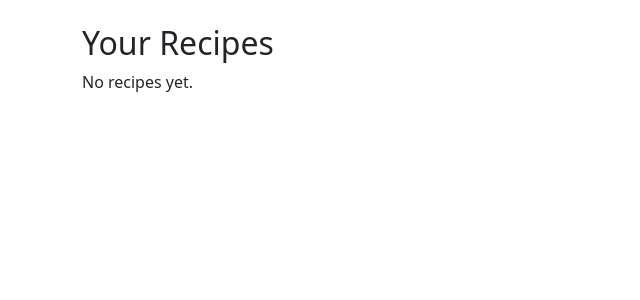
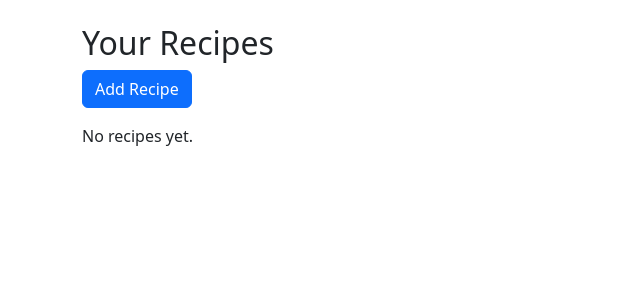
Before and after one commit to LuisVM08/recipe-manager, a Django app: page /recipes/ in a window 1280 px wide. Shown: the part 56-356 px from the top of the page, without its empty margins (0-640 px from the left). Run offline with Django 5.2, Linux system fonts and the light colour scheme; data that the repository does not hold is empty.

Commit message:
added create and update page

```diff
--- a/recipesite/recipes/templates/recipes/recipe_list.html
+++ b/recipesite/recipes/templates/recipes/recipe_list.html
@@ -2,6 +2,7 @@
 {% block title %}My Recipes{% endblock %}
 {% block content %}
 <h2>Your Recipes</h2>
+<a href="{% url 'recipesns:recipe_create' %}" class="btn btn-primary mb-3">Add Recipe</a>
 
 <div class="row row-cols-1 row-cols-md-2 g-4">
     {% for recipe in recipes %}
@@ -21,6 +22,10 @@
                 <p><strong>Description:</strong>
                     {{ recipe.description|truncatechars:60 }}
                 </p>
+                <div class="d-flex justify-content-between">
+                    <a href="{% url 'recipesns:recipe_update' recipe.pk %}" class="btn btn-sm btn-outline-secondary">Edit</a>
+                    <a href="{% url 'recipesns:recipe_delete' recipe.pk %}" class="btn btn-sm btn-outline-danger">Delete</a>
+                </div>
             </div>
         </div>
     </div>
--- a/recipesite/recipes/urls.py
+++ b/recipesite/recipes/urls.py
@@ -7,4 +7,7 @@ app_name = 'recipesns'
 urlpatterns = [
     path('', views.RecipeListView.as_view(), name='recipe_list'),
     path('<int:pk>/', views.RecipeDetailView.as_view(), name='recipe_detail'),
+    path('create/', views.RecipeCreateView.as_view(), name='recipe_create'),
+    path('<int:pk>/update/', views.RecipeUpdateView.as_view(), name='recipe_update'),
+    path('<int:pk>/delete/', views.RecipeDeleteView.as_view(), name='recipe_delete'),
 ]
--- a/recipesite/recipes/views.py
+++ b/recipesite/recipes/views.py
@@ -1,5 +1,7 @@
 from django.shortcuts import render
 from django.views.generic import ListView, DetailView, CreateView, UpdateView, DeleteView
+
+from .forms import RecipeForm
 from .models import Recipe
 from django.urls import reverse_lazy
 
@@ -15,3 +17,21 @@ class RecipeDetailView(DetailView):
     model = Recipe
     template_name = 'recipes/recipe_detail.html'
     context_object_name = 'specific_recipe'
+
+class RecipeCreateView(CreateView):
+    model = Recipe
+    template_name = 'recipes/recipe_create_update.html'
+    form_class = RecipeForm
+    success_url = reverse_lazy('recipesns:recipe_list')
+
+
+class RecipeUpdateView(UpdateView):
+    model = Recipe
+    template_name = 'recipes/recipe_create_update.html'
+    form_class = RecipeForm
+    success_url = reverse_lazy('recipesns:recipe_list')
+
+class RecipeDeleteView(DeleteView):
+    model = Recipe
+    template_name = 'recipes/recipe_delete.html'
+    success_url = reverse_lazy('recipesns:recipe_list')
```
Also changed, not shown: recipesite/recipes/forms.py (added, +10 -0 lines), recipesite/recipes/templates/recipes/recipe_create_update.html (added, +18 -0 lines).
